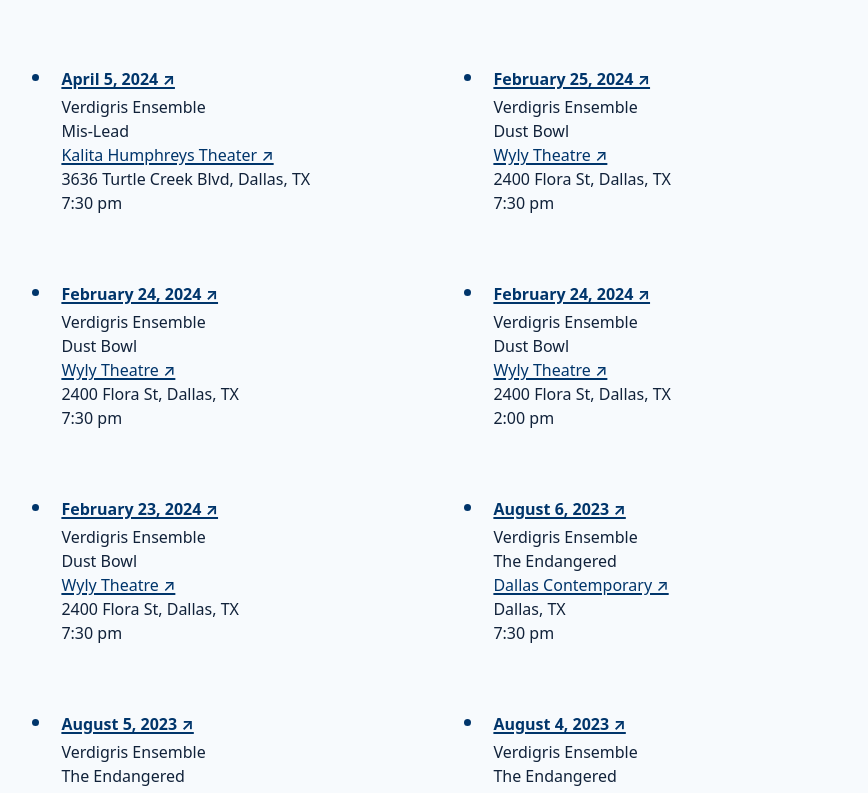
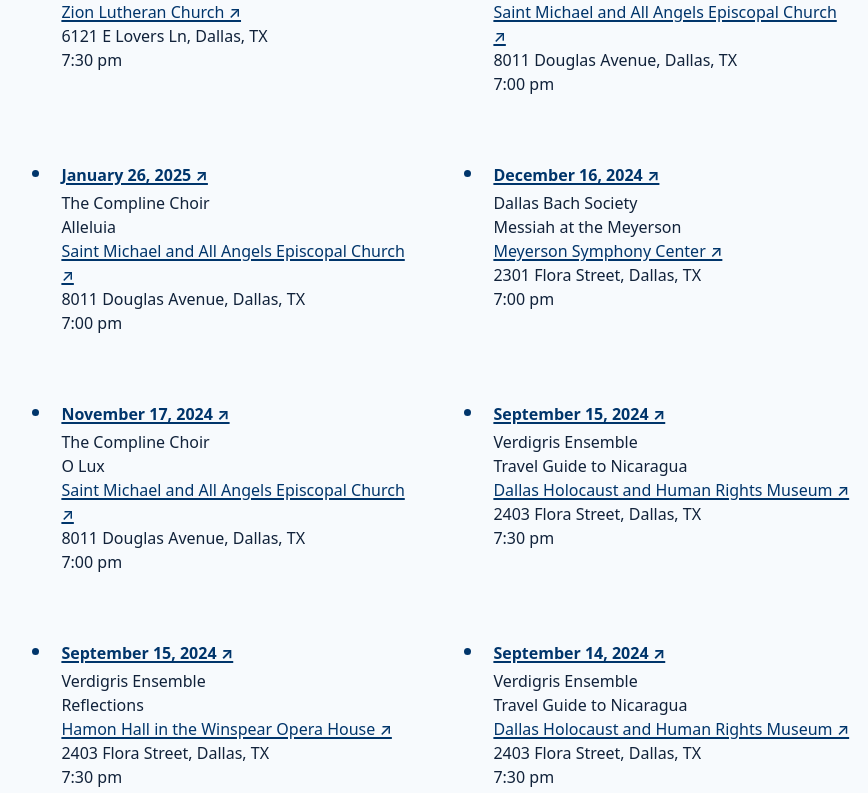
Before and after one commit to davidbone4/portfolio, an Astro site: page /schedule in a window 1280 px wide. Shown: the part 2007-2800 px from the top of the page, without its empty margins (187-1055 px from the left). Built offline with nearby package versions, Linux system fonts and the light colour scheme; Astro itself is replaced by a stand-in of ours.

Commit message:
finalize schedule

```diff
--- a/src/data/schedule.json
+++ b/src/data/schedule.json
@@ -1,4 +1,125 @@
 [
+  {
+    "organization": "The Compline Choir",
+    "title": "Awakening",
+    "venue": "Saint Michael and All Angels Episcopal Church",
+    "address": "8011 Douglas Avenue",
+    "map": "https://saintmichael.org",
+    "city": "Dallas",
+    "state": "TX",
+    "url": "https://youtu.be/bK6kl201oRA",
+    "timestamp": "2026-04-26T19:00:00-05:00"
+  },
+  {
+    "organization": "The Compline Choir",
+    "title": "Hope",
+    "venue": "Saint Michael and All Angels Episcopal Church",
+    "address": "8011 Douglas Avenue",
+    "map": "https://saintmichael.org",
+    "city": "Dallas",
+    "state": "TX",
+    "url": "https://youtu.be/3nbe5Mgt8Ss",
+    "timestamp": "2026-03-22T19:00:00-05:00"
+  },
+  {
+    "organization": "The Compline Choir",
+    "title": "Flaming Tongues",
+    "venue": "Saint Michael and All Angels Episcopal Church",
+    "address": "8011 Douglas Avenue",
+    "map": "https://saintmichael.org",
+    "city": "Dallas",
+    "state": "TX",
+    "url": "https://youtu.be/IqiYGOXrZKI",
+    "timestamp": "2025-12-07T19:00:00-05:00"
+  },
+  {
+    "organization": "The Compline Choir",
+    "title": "Flaming Tongues",
+    "venue": "Saint Michael and All Angels Episcopal Church",
+    "address": "8011 Douglas Avenue",
+    "map": "https://saintmichael.org",
+    "city": "Dallas",
+    "state": "TX",
+    "url": "https://youtu.be/plhpIrz5JlI",
+    "timestamp": "2025-08-24T19:00:00-05:00"
+  },
+  {
+    "organization": "The Compline Choir",
+    "title": "Mater: A Compline Service for Mother's Day",
+    "venue": "Saint Michael and All Angels Episcopal Church",
+    "address": "8011 Douglas Avenue",
+    "map": "https://saintmichael.org",
+    "city": "Dallas",
+    "state": "TX",
+    "url": "https://youtu.be/2Hg_4x7Kwp8",
+    "timestamp": "2025-05-11T19:00:00-05:00"
+  },
+  {
+    "organization": "The Compline Choir",
+    "title": "Ashes",
+    "venue": "Saint Michael and All Angels Episcopal Church",
+    "address": "8011 Douglas Avenue",
+    "map": "https://saintmichael.org",
+    "city": "Dallas",
+    "state": "TX",
+    "url": "https://youtu.be/bc63DZ3Qfx8",
+    "timestamp": "2025-03-09T19:00:00-05:00"
+  },
+  {
+    "organization": "The Compline Choir",
+    "title": "Alleluia",
+    "venue": "Saint Michael and All Angels Episcopal Church",
+    "address": "8011 Douglas Avenue",
+    "map": "https://saintmichael.org",
+    "city": "Dallas",
+    "state": "TX",
+    "url": "https://youtu.be/vfGsINEMJ7s",
+    "timestamp": "2025-01-26T19:00:00-05:00"
+  },
+  {
+    "organization": "The Compline Choir",
+    "title": "O Lux",
+    "venue": "Saint Michael and All Angels Episcopal Church",
+    "address": "8011 Douglas Avenue",
+    "map": "https://saintmichael.org",
+    "city": "Dallas",
+    "state": "TX",
+    "url": "https://youtu.be/znnFUNI2vcI",
+    "timestamp": "2024-11-17T19:00:00-05:00"
+  },
+  {
+    "organization": "Dallas Bach Society",
+    "title": "Saint John Passion",
+    "venue": "Zion Lutheran Church",
+    "address": "6121 E Lovers Ln",
+    "map": "https://ziondallas.org",
+    "city": "Dallas",
+    "state": "TX",
+    "url": "https://www.dallasbach.org/masterworks-series",
+    "timestamp": "2025-05-03T19:30:00-05:00"
+  },
+  {
+    "organization": "Dallas Bach Society",
+    "title": "Messiah at the Meyerson",
+    "venue": "Meyerson Symphony Center",
+    "address": "2301 Flora Street",
+    "map": "https://www.dallassymphony.org",
+    "city": "Dallas",
+    "state": "TX",
+    "url": "https://www.dallasbach.org/masterworks-series",
+    "timestamp": "2025-12-23T19:00:00-05:00"
+  },
+  {
+    "organization": "Dallas Bach Society",
+    "title": "Messiah at the Meyerson",
+    "venue": "Meyerson Symphony Center",
+    "address": "2301 Flora Street",
+    "map": "https://www.dallassymphony.org",
+    "city": "Dallas",
+    "state": "TX",
+    "url": "https://www.dallasbach.org/masterworks-series",
+    "timestamp": "2024-12-16T19:00:00-05:00"
+  },
   {
     "organization": "Verdigris Ensemble",
     "title": "Betty's Notebook",
--- a/src/pages/index.astro
+++ b/src/pages/index.astro
@@ -27,7 +27,7 @@
       of Arts in Music Degree from Iowa State University, where he studied with Professor Chad Sonka and sang in the Iowa State Singers.
     </p>
     <p>
-      Outside of music, David enjoys reading, hiking, and spending time with his family and friends. He also enjoys enjoys gaming and technology,
+      Outside of music, David enjoys reading, walking, and spending time with his family and friends. He also enjoys enjoys gaming and technology,
       and has 5 years of experience working as a Software Engineer at Goldman Sachs and John Deere.
       He holds a Bachelor of Science Degree in Software Engineering from Iowa State University.
     </p>
--- a/src/pages/schedule.astro
+++ b/src/pages/schedule.astro
@@ -6,13 +6,8 @@
 } from "../components/ScheduleItem.astro";
 import scheduleData from "../data/schedule.json";
 
-// Split into upcoming vs past at build time, then sort
-// (upcoming ascending, past most-recent first).
 const now = new Date();
 
-// Flatten multi-day entries into one resolved item per day. Per-day fields
-// (timestamp/date/time/title) override the shared entry fields, so each day
-// sorts into the schedule on its own date like any single event.
 const entries = scheduleData as ScheduleEntry[];
 const events: Concert[] = entries.flatMap((entry) =>
   entry.days?.length
@@ -30,7 +25,7 @@
 ---
 
 <BaseLayout title="Schedule" description="Upcoming and past performances.">
-  <h2>Schedule</h2>
+  <h2>Upcoming</h2>
   {
     upcoming.length === 0 ? (
       <p>No upcoming performances scheduled. Check back soon.</p>
```
Also changed, not shown: README.md, src/assets/portrait.jpg.
